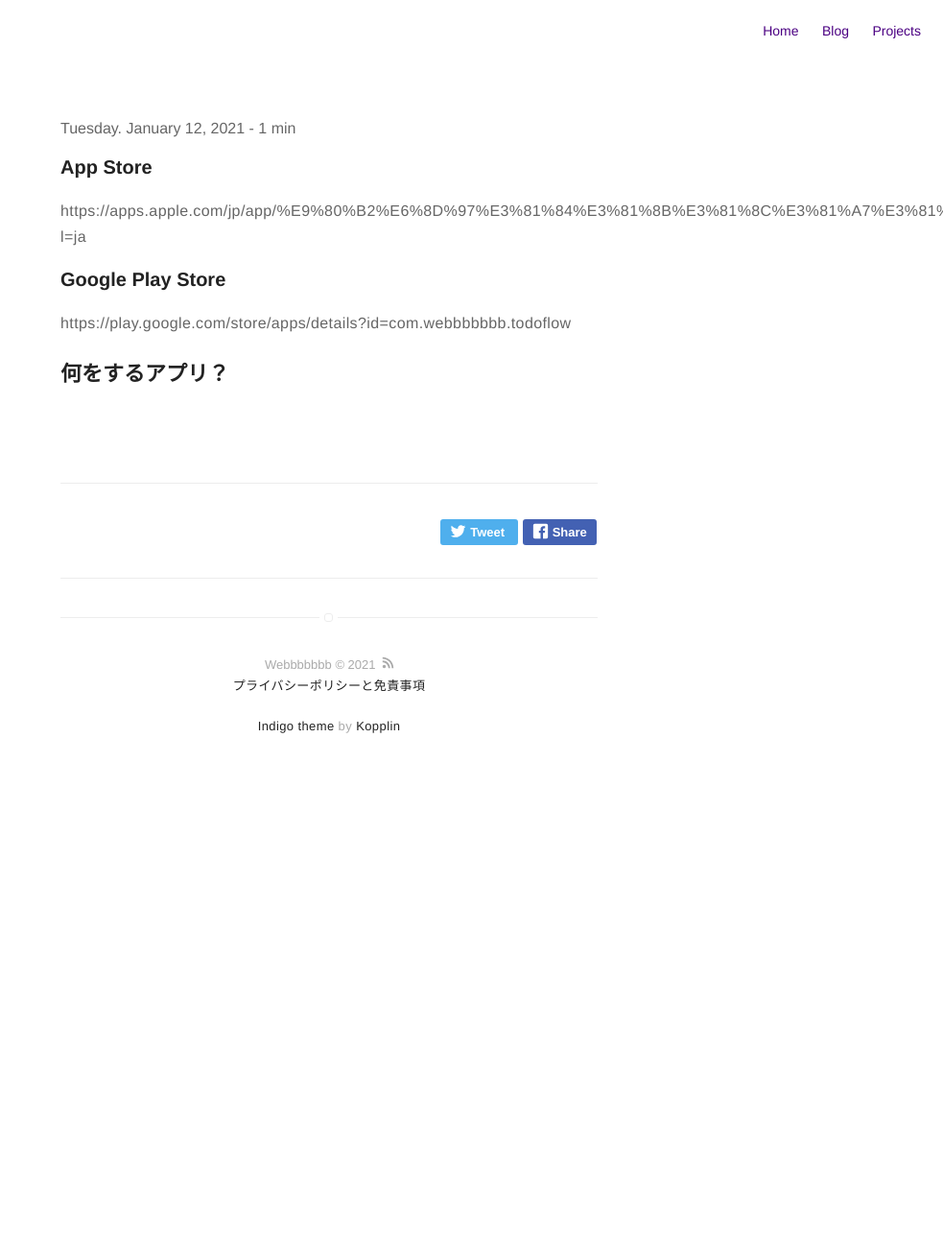
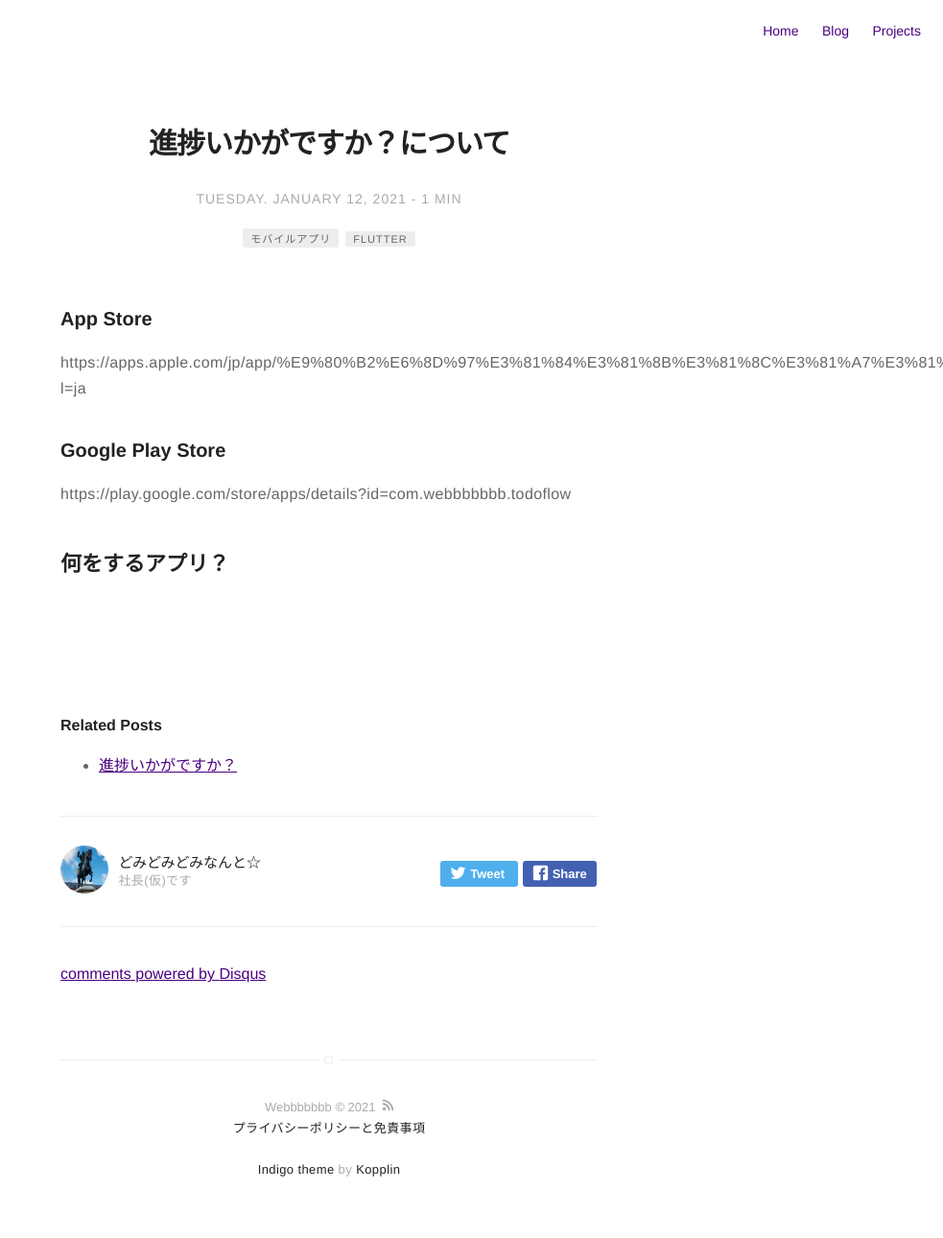
Before and after one commit to piropiro-piro/site, a Jekyll site: the page built from _posts/2021-01-12-todoflow-intro.markdown, in a window 1280 px wide. Shown: the whole page at 96% size, without its empty margins (297-1280 px from the left). Built offline with Jekyll 4.4.1, drawn with Linux system fonts in a browser that asks for light colours; our own code applies the rules of GitHub Pages for plain Markdown files; comment, search, counter and statistics services are not loaded; before the commit the page ends 900 px from its top, so only the background shows below that.

Commit message:
記事を追加

```diff
--- a/_posts/2021-01-12-todoflow-intro.markdown
+++ b/_posts/2021-01-12-todoflow-intro.markdown
@@ -1,11 +1,11 @@
 ---
-title: ""進捗いかがですか？"について"
+title: "進捗いかがですか？について"
 layout: post
 date: 2021-01-12 21:00
 tag:
 - モバイルアプリ
 - flutter
-description: ""進捗いかがですか？"はあなたの進捗を管理するアプリです。「期日までに本を読み切るには1日あたりで何ページ読まなければいけないか？」などを把握することができます。"
+description: "進捗いかがですか？はあなたの進捗を管理するアプリです。「期日までに本を読み切るには1日あたりで何ページ読まなければいけないか？」などを把握することができます。"
 category: blog
 author: evange_
 externalLink: false
```
